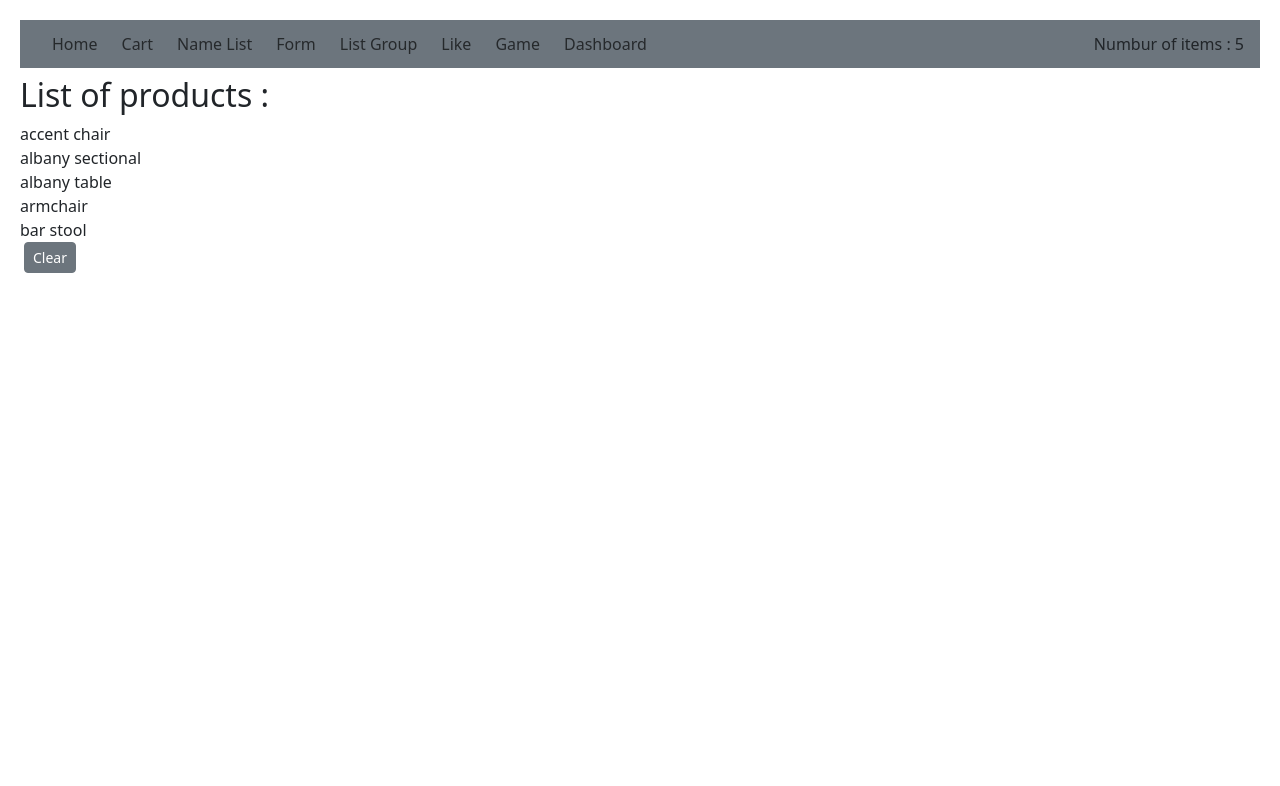
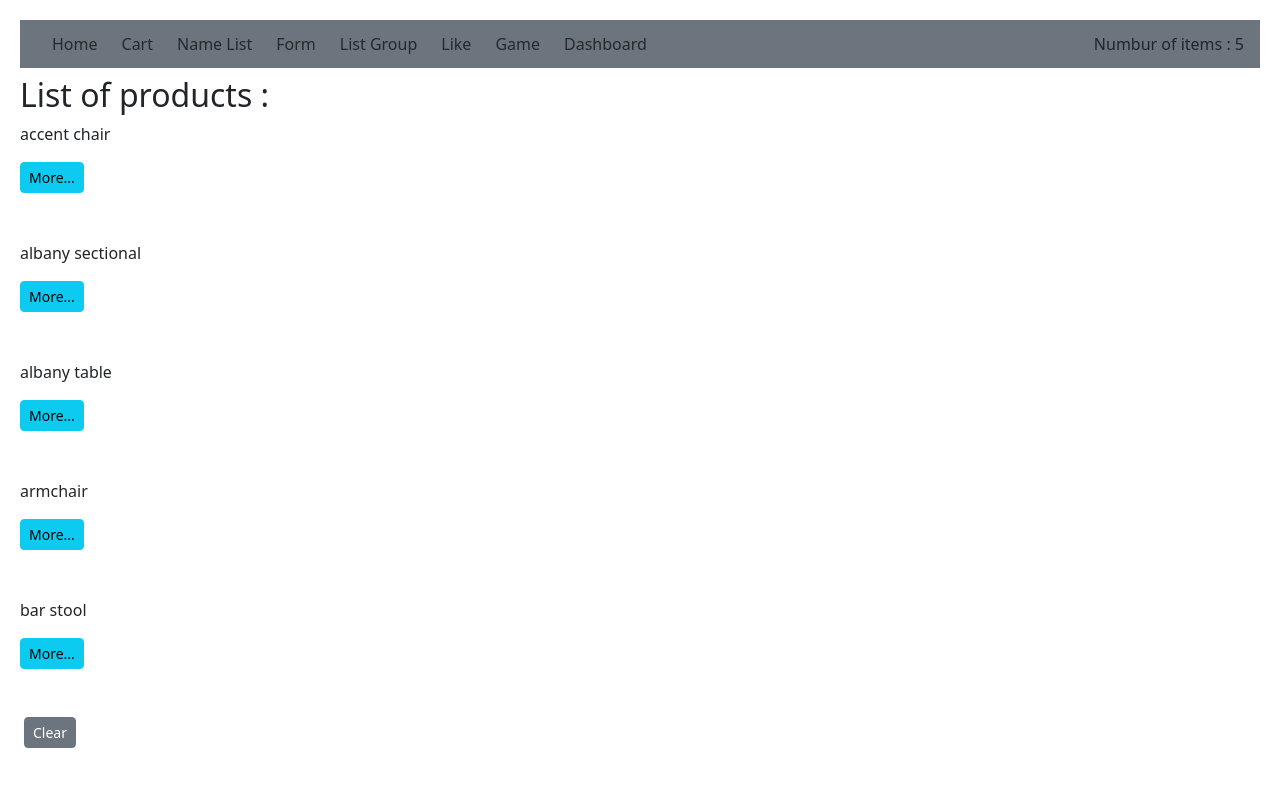
Before and after one commit to BehzadAminiPour/React-TS-Vite, a React (Vite) app: page /cart in a window 1280 px wide. Shown: the top 786 px of the page. Built offline with nearby package versions, Linux system fonts and the light colour scheme.

Commit message:
Some changes in CartPage

```diff
--- a/src/App.tsx
+++ b/src/App.tsx
@@ -20,7 +20,7 @@ function App() {
   const [formData, setFormData] = useState<FormData | null>(null);
 
   const handleFormSubmit = (data: FormData) => {
-    setFormData(data); // Set the form data received from the child component
+    setFormData(data);
   };
   const [game, setGame] = useState({
     id: 1,
--- a/src/pages/CartPage.tsx
+++ b/src/pages/CartPage.tsx
@@ -11,8 +11,9 @@ const Cart = ({ cartItems, onClear }: Props) => {
       <h2>List of products : </h2>
       <div>
         {cartItems.map((item) => (
-          <Link to={`/cart/${item.id}`} key={item.id} className="nav-link">
-            {item.name}
+          <Link to={`/cart/${item.id}`} key={item.id} className="nav-link mb-5">
+            <p>{item.name}</p>
+            <button className="btn btn-sm btn-info">More...</button>
           </Link>
         ))}
       </div>
```
